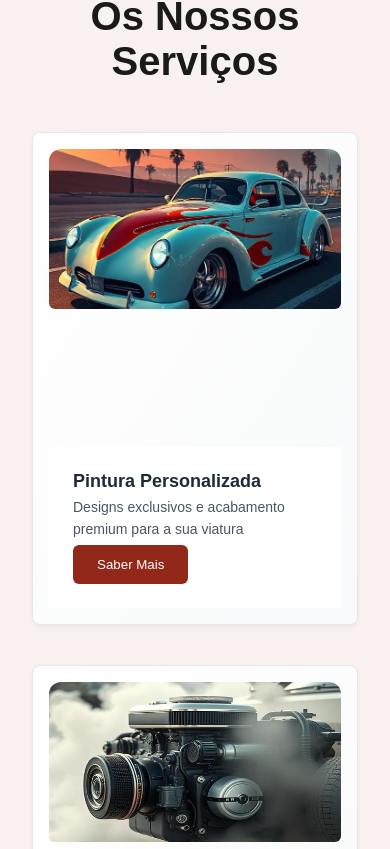
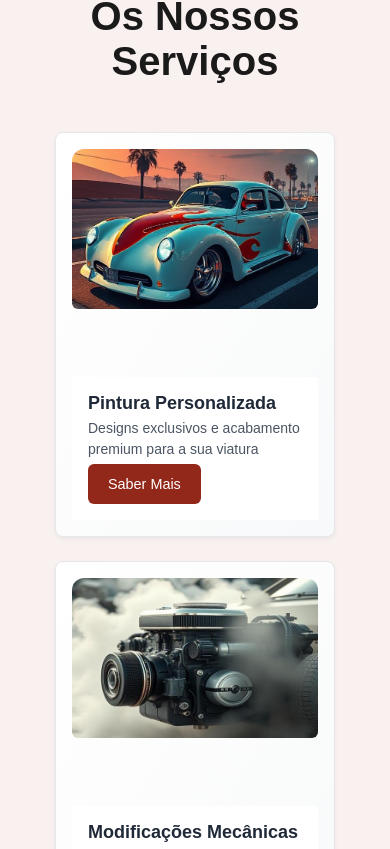
Before and after one commit to ilak17/Pena-Customs, a React (Create React App) app in the folder frontend/: page / in a window 390 px wide. Shown: the part 1115-1964 px from the top of the page. Built offline with nearby package versions, Linux system fonts and the light colour scheme.

Commit message:
visual adjust

```diff
--- a/frontend/src/styles/Home.css
+++ b/frontend/src/styles/Home.css
@@ -104,8 +104,8 @@ main {
 
 .services-grid {
   display: grid;
-  grid-template-columns: repeat(auto-fit, minmax(320px, 1fr));
-  gap: 2.5rem;
+  grid-template-columns: repeat(auto-fit, minmax(250px, 1fr));
+  gap: 2rem;
   max-width: 1200px;
   margin: 0 auto;
   padding: 0 1rem;
@@ -120,6 +120,9 @@ main {
   position: relative;
   display: flex;
   flex-direction: column;
+  height: 100%;
+  max-width: 300px;
+  margin: 0 auto;
 }
 
 .service-card:hover {
@@ -129,7 +132,7 @@ main {
 
 .service-image {
   width: 100%;
-  height: 290px;
+  height: 250px;
   margin-bottom: 0;
   overflow: hidden;
   position: relative;
@@ -149,7 +152,7 @@ main {
 }
 
 .service-content {
-  padding: 1.5rem;
+  padding: 1.25rem;
   flex: 1;
   display: flex;
   flex-direction: column;
@@ -157,7 +160,7 @@ main {
 }
 
 .service-card h3 {
-  font-size: 1.5rem;
+  font-size: 1.25rem;
   color: #1a1a1a;
   margin-bottom: 0.75rem;
   font-weight: 600;
@@ -165,14 +168,14 @@ main {
 
 .service-card p {
   color: #666;
-  line-height: 1.6;
-  margin-bottom: 1.25rem;
-  flex: 1;
+  line-height: 1.5;
+  margin-bottom: 1rem;
+  font-size: 0.95rem;
 }
 
 .service-button {
   display: inline-block;
-  padding: 0.75rem 1.5rem;
+  padding: 0.75rem 1.25rem;
   background-color: rgb(146, 40, 26);
   color: white;
   text-decoration: none;
@@ -183,6 +186,8 @@ main {
   border: none;
   cursor: pointer;
   align-self: flex-start;
+  font-size: 0.9rem;
+  margin-top: auto;
 }
 
 .service-button:hover {
@@ -414,7 +419,20 @@ main {
   }
 
   .services-grid {
-    grid-template-columns: 1fr;
+    grid-template-columns: repeat(auto-fit, minmax(220px, 1fr));
+    gap: 1.5rem;
+  }
+
+  .service-card {
+    max-width: 280px;
+  }
+
+  .service-image {
+    height: 220px;
+  }
+
+  .service-content {
+    padding: 1rem;
   }
 
   .cta-section {
```
